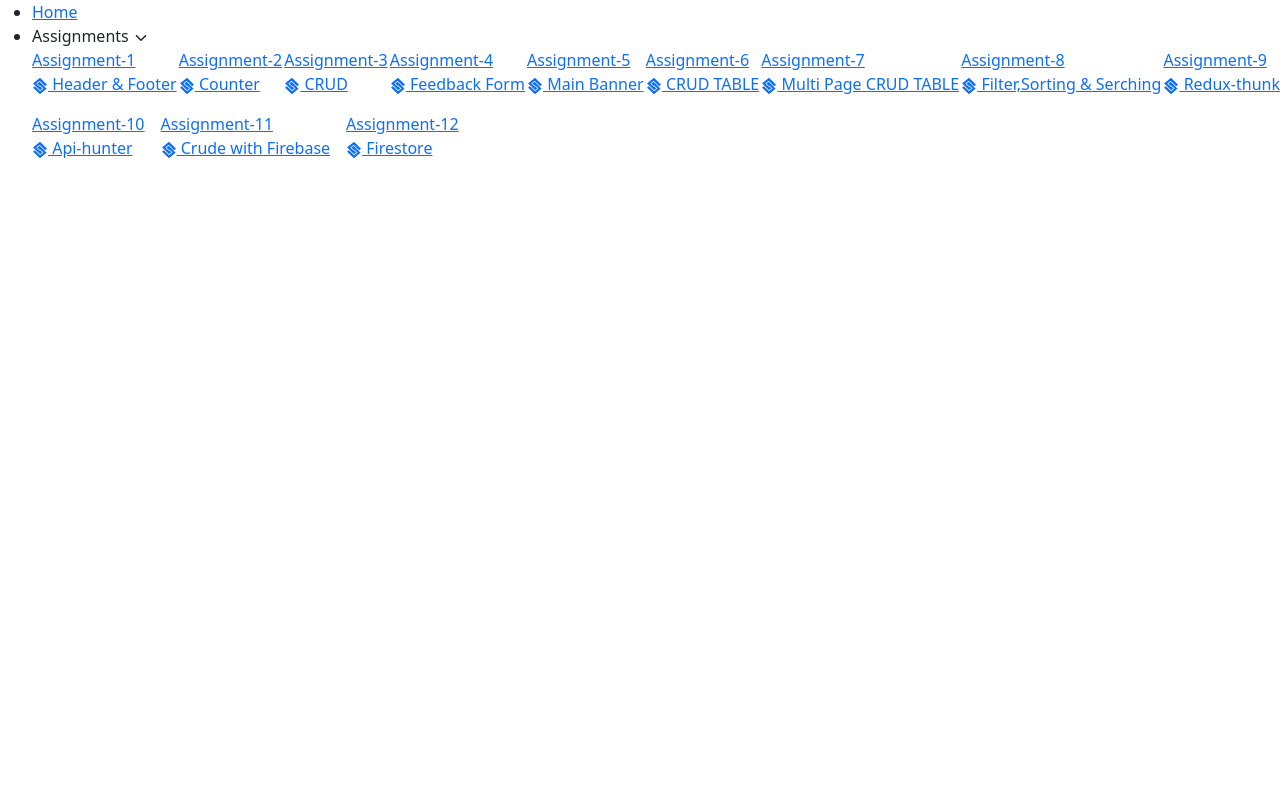
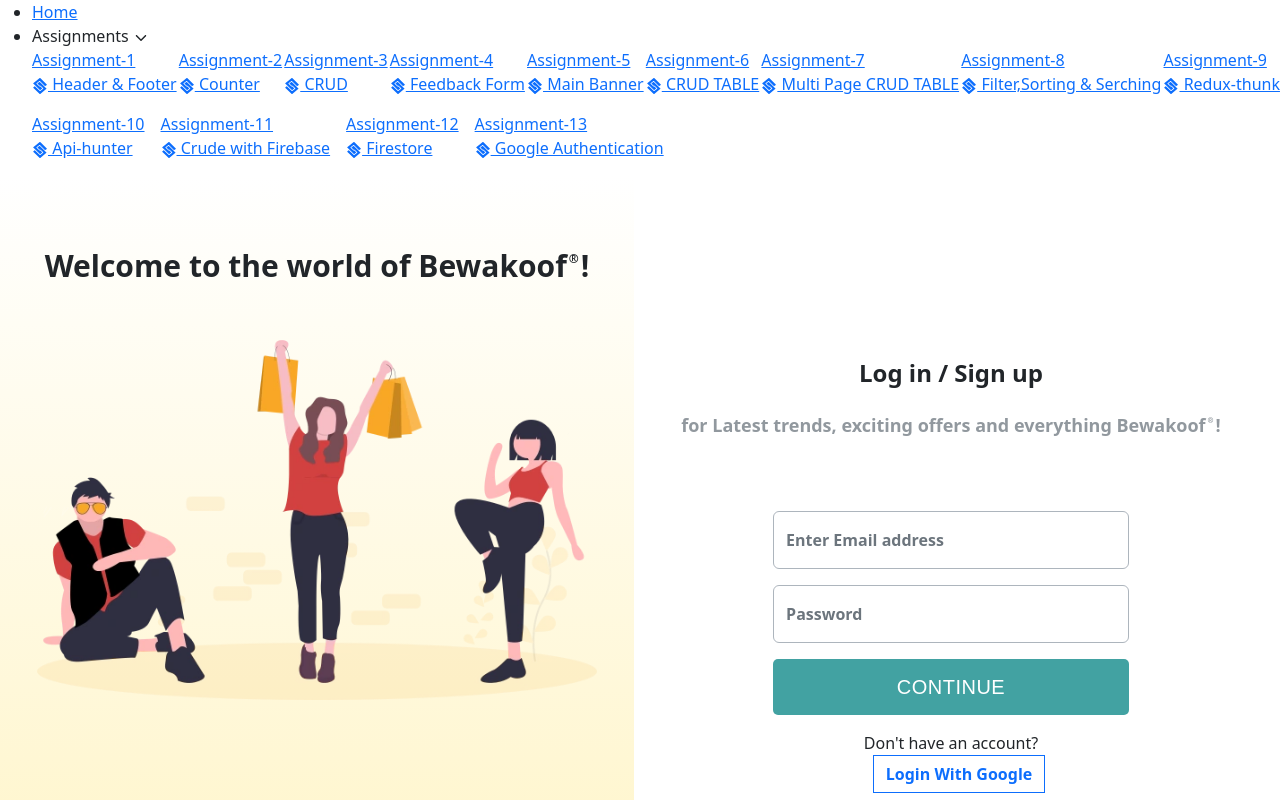
Before and after one commit to SahilKapadia31/React-js, a React (Vite) app: page /assignment-13 in a window 1280 px wide. Shown: the top 800 px of the page. Built offline with nearby package versions, Linux system fonts and the light colour scheme.

Commit message:
new task

```diff
--- a/src/App.jsx
+++ b/src/App.jsx
@@ -14,12 +14,14 @@ import App9 from "./assignments/assignment-9/App9"
 import App10 from "./assignments/assignment-10/App10"
 import App11 from "./assignments/assignment-11/App11"
 import App12 from "./assignments/assignment-12/App12"
+import App13 from "./assignments/assignment-13/App13"
 import Table from "./assignments/assignment-7/Table"
 import Form from "./assignments/assignment-7/Form"
 import Counter from "./Counter"
 import Cart from "./assignments/assignment-9/Cart"
 import ProductPage from "./assignments/assignment-9/ProductPage"
 import Login from "./assignments/assignment-10/Login"
+import LogIn from "./assignments/assignment-13/Login"
 import Signup from "./assignments/assignment-10/Signup"
 
 const App = () => {
@@ -39,6 +41,7 @@ const App = () => {
 				<Route path="/assignment-10" element={<App10 />} />
 				<Route path="/assignment-11" element={<App11 />} />
 				<Route path="/assignment-12" element={<App12 />} />
+				<Route path="/assignment-13" element={<App13 />} />
 				{/* Add more routes for other assignments if needed */}
 				<Route path="/" element={<>{/*Componants  */}</>} />
 				<Route path="/table" element={<Table />} />
@@ -47,6 +50,7 @@ const App = () => {
 				<Route path="/cart" element={<Cart />} />
 				<Route path="/productPage" element={<ProductPage />} />
 				<Route path="/login" element={<Login />} />
+				<Route path="/Login" element={<LogIn />} />
 				<Route path="/signup" element={<Signup />} />
 			</Routes>
 		</Router>
--- /dev/null
+++ b/src/assignments/assignment-13/App13.jsx
@@ -0,0 +1,12 @@
+import React from "react"
+import Login from "./Login"
+
+const App13 = () => {
+	return (
+		<div>
+			<Login />
+		</div>
+	)
+}
+
+export default App13
--- /dev/null
+++ b/src/assignments/assignment-13/Login.jsx
@@ -0,0 +1,143 @@
+import React, { useEffect, useState } from "react"
+import "./login.css"
+import { Formik, useFormik } from "formik"
+import * as Yup from "yup"
+import { Link, useNavigate } from "react-router-dom"
+import { GoogleAuthProvider, getAuth, signInWithPopup } from "firebase/auth"
+
+const Login = () => {
+	const [users, setUsers] = useState(JSON.parse(localStorage.getItem("usersData")) || [])
+	const [validate, setvalidation] = useState("")
+	const [login, setLogin] = useState(true)
+
+	const navigate = useNavigate()
+
+	const initialValues = {
+		email: "",
+		password: "",
+	}
+
+	const auth = getAuth()
+	const provider = new GoogleAuthProvider()
+	const handleGoogleLogin = () => {
+		signInWithPopup(auth, provider).then((result) => {
+			const user = result.user
+			localStorage.setItem("login", JSON.stringify(login))
+
+			localStorage.setItem("userData", JSON.stringify(user))
+			navigate(`/assignment-5`)
+		})
+	}
+
+	useEffect(() => {
+		setLogin(JSON.parse(localStorage.getItem("login")))
+		// if (!login) {
+		// 	window.location.href = "/Login"
+		// }
+	}, [login])
+
+	const logInSchema = Yup.object({
+		email: Yup.string().email("Invalid Email").required("Please Enter Your Email"),
+		password: Yup.string().min(6).required("Please Enter Your Password"),
+	})
+
+	const { values, errors, touched, handleBlur, handleSubmit, handleChange } = useFormik({
+		initialValues: initialValues,
+		validationSchema: logInSchema,
+		onSubmit: (values, action) => {
+			let isUserExist = users.find((x) => x.email == values.email && x.password == values.password)
+			if (!isUserExist) {
+				setvalidation("Incorrect email or password")
+			} else {
+				const isLogIn = true
+				isUserExist = { ...isUserExist, isLogIn }
+				localStorage.setItem("logedUser", JSON.stringify(isUserExist))
+				navigate("/assignment-5")
+			}
+		},
+	})
+
+	return (
+		<div>
+			<div className="container-fluid ps-md-0">
+				<div className="row g-0">
+					<div className="d-none d-sm-flex flex-column align-items-center col-md-4 col-lg-6 bg-image p-4">
+						<h2 className="fw-bold mt-5" style={{ fontSize: "30px" }}>
+							Welcome to the world of Bewakoof
+							<span className="tradeMark">®</span>!
+						</h2>
+						<div className="mt-5">
+							<img src="public/group.webp" className="" style={{ width: "560px", height: "360px" }} alt="" />
+						</div>
+					</div>
+					<div className="col-md-8 col-lg-6">
+						<div className="login d-flex align-items-center py-5">
+							<div className="container">
+								<div className="row">
+									<div className="col-md-12 text-center mx-auto">
+										<h4 className="login-heading fw-bold mb-4">Log in / Sign up</h4>
+										<p className=" text-secondary text-opacity-75 fw-semibold" style={{ fontSize: "18px" }}>
+											for Latest trends, exciting offers and everything Bewakoof
+											<span className="tradeMark">®</span>!
+										</p>
+										<div className="col-7 mt-5 pt-4 mx-auto ">
+											<form onSubmit={handleSubmit}>
+												<div className="form-floating mb-3">
+													<input
+														type="email"
+														name="email"
+														className={`form-control focus-ring ${errors.email && touched.email ? "border-danger focus-ring-danger " : "border-dark-subtle"}`}
+														id="floatingInputlogin"
+														placeholder="name@example.com"
+														value={values.email}
+														onChange={handleChange}
+														onBlur={handleBlur}
+													/>
+													<label htmlFor="floatingInputlogin" className="text-secondary fw-bold">
+														Enter Email address
+													</label>
+													{errors.email && touched.email ? <p className="text-danger text-start">{errors.email}</p> : null}
+												</div>
+												<div className="form-floating mb-3">
+													<input
+														type="password"
+														name="password"
+														className={`form-control focus-ring ${errors.password && touched.password ? "border-danger focus-ring-danger " : "border-dark-subtle"}`}
+														id="floatingLoginPassword"
+														placeholder="Password"
+														value={values.password}
+														onChange={handleChange}
+														onBlur={handleBlur}
+													/>
+													<label htmlFor="floatingLoginPassword" className="text-secondary fw-bold">
+														{" "}
+														Password
+													</label>
+													{errors.password && touched.password ? <p className="text-danger text-start">{errors.password}</p> : null}
+												</div>
+												<div className="">
+													<p className="text-danger text-start">{validate}</p>
+													<button className="btn d-flex align-items-center justify-content-center btn-login text-uppercase fw-medium" type="submit">
+														Continue
+													</button>
+												</div>
+												<div className="mt-3 fw-medium">
+													Don't have an account?
+													<button type="button" className="btn btn-outline-primary ms-3 rounded-0 fw-semibold" onClick={handleGoogleLogin}>
+														Login With Google
+													</button>
+												</div>
+											</form>
+										</div>
+									</div>
+								</div>
+							</div>
+						</div>
+					</div>
+				</div>
+			</div>
+		</div>
+	)
+}
+
+export default Login
--- /dev/null
+++ b/src/assignments/assignment-13/login.css
@@ -0,0 +1,38 @@
+.login {
+    min-height: 100vh;
+}
+
+.bg-image {
+    background-size: cover;
+    background-position: center;
+    background-image: linear-gradient(0deg, #fff4c4, #fff);
+    max-height: 1300px;
+}
+
+.btn-login {
+    padding: 1.75rem 1rem;
+    width: 100%;
+    height: 48px;
+    border: none;
+    border-radius: 5px;
+    outline: none;
+    letter-spacing: .5px;
+    background-color: #42a2a2;
+    font-size: 20px;
+    font-family: montserrat, sans-serif;
+    color: #fff;
+    text-transform: uppercase;
+}
+
+.btn-login:hover {
+    background-color: #42a2a2;
+    color: #fff;
+}
+
+.tradeMark {
+    vertical-align: baseline;
+    position: relative;
+    font-size: 40%;
+    top: -1.2em;
+    margin: 2px;
+}
--- a/src/assignments/assignment-5/Mainbanner.jsx
+++ b/src/assignments/assignment-5/Mainbanner.jsx
@@ -8,15 +8,22 @@ class Mainbanner extends Component {
 	constructor(props) {
 		super(props)
 		this.state = {
-			user: [],
+			user: "",
 		}
 	}
 
 	componentDidMount() {
-		const savedUsers = JSON.parse(localStorage.getItem("logedUser")) || []
+		// const savedUsers = JSON.parse(localStorage.getItem("logedUser")) || []
+		const savedUsers = JSON.parse(localStorage.getItem("userData")) || []
+		console.log(savedUsers)
 		if (savedUsers !== null) {
-			this.setState({ user: savedUsers })
+			this.setState({ user: savedUsers.displayName })
 		}
+	}
+
+	handleLogOut = () => {
+		let login = false
+		localStorage.setItem("login", JSON.stringify(login))
 	}
 
 	render() {
@@ -36,14 +43,25 @@ class Mainbanner extends Component {
 							<Button className="rounded-5 fw-bold fs-6 px-3 me-3" variant="light">
 								VIEW CASE
 							</Button>
-							{user.isLogIn && (
+							{user && (
+								<Link
+									to={"/assignment-13"}
+									onClick={this.handleLogOut}
+									className="rounded-5 bg-danger border-danger fw-bold fs-6 px-3 py-2 text-decoration-none text-white"
+									variant="light"
+								>
+									Log-Out
+								</Link>
+							)}
+							{/* {user.isLogIn && (
 								<Link to={"/assignment-10"} className="rounded-5 bg-danger border-danger fw-bold fs-6 px-3 py-2 text-decoration-none text-white" variant="light">
 									Log-Out
 								</Link>
-							)}
+							)} */}
 						</div>
 						<div className="fs-1 fw-semibold text-white">
-							Welcome <span className="text-danger">{user.username}</span>
+							Welcome <span className="text-danger">{user}</span>
+							{/* Welcome <span className="text-danger">{user.username}</span> */}
 						</div>
 					</div>
 				</div>
--- a/src/components/Navbar.jsx
+++ b/src/components/Navbar.jsx
@@ -89,6 +89,12 @@ const Navbar = () => {
 								<FaStaylinked /> Firestore
 							</Link>
 						</li>
+						<li>
+							<Link to="/assignment-13">
+								Assignment-13 <br />
+								<FaStaylinked /> Google Authentication
+							</Link>
+						</li>
 					</ul>
 				</li>
 			</ul>
```
Also changed, not shown: src/assignments/assignment-12/FireBaseStore.js (deleted, +0 -16 lines), src/assignments/assignment-13/group.webp (added).
